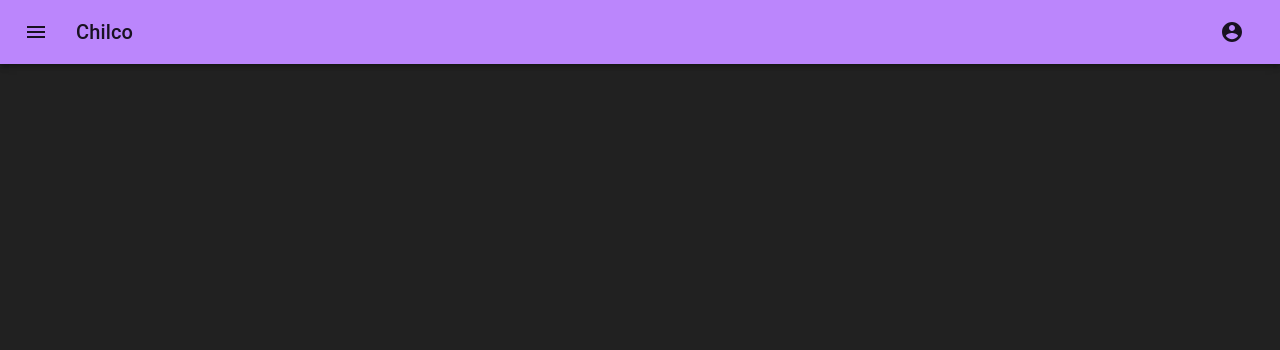
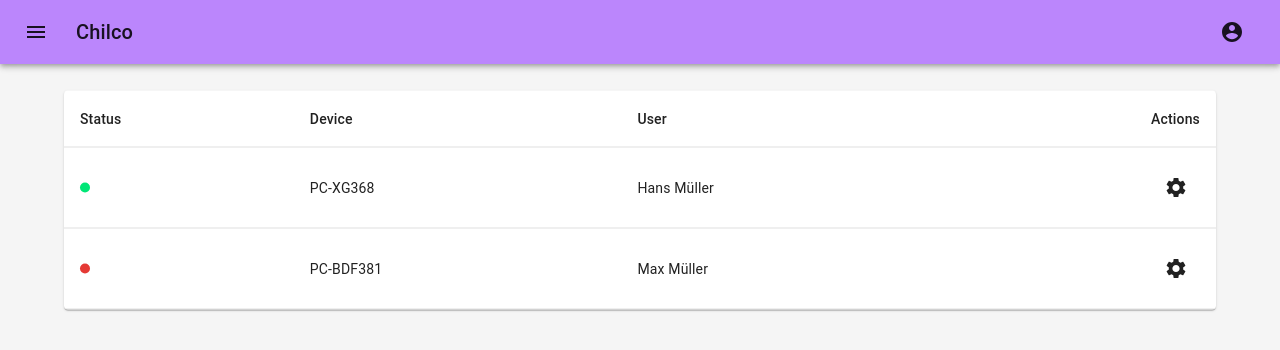
Before and after one commit to kaleresan/Chilco, a React (Create React App) app in the folder web-app/: page / in a window 1280 px wide. Shown: the top 350 px of the page. Built offline with nearby package versions, Linux system fonts and the light colour scheme.

Commit message:
-Added basic device list using mock data

```diff
--- a/web-app/src/App.js
+++ b/web-app/src/App.js
@@ -17,7 +17,7 @@ const theme = createMuiTheme({
       contrastText: "#000000"
     },
     background: {
-      default: "#212121"
+      default: "#f5f5f5"
     }
   }
 });
--- a/web-app/src/components/Devices.js
+++ b/web-app/src/components/Devices.js
@@ -0,0 +1,79 @@
+import React from 'react';
+import { makeStyles } from '@material-ui/core/styles';
+import Table from '@material-ui/core/Table';
+import TableBody from '@material-ui/core/TableBody';
+import TableCell from '@material-ui/core/TableCell';
+import TableHead from '@material-ui/core/TableHead';
+import TableRow from '@material-ui/core/TableRow';
+import Paper from '@material-ui/core/Paper';
+import IconButton from '@material-ui/core/IconButton';
+import SettingsIcon from '@material-ui/icons/Settings';
+
+const useStyles = makeStyles({
+  root: {
+    width: '90%',
+    position: 'absolute', left: '50%', top: '25%',
+    transform: 'translate(-50%, -50%)',
+    overflowX: 'auto',
+  },
+  table: {
+    minWidth: 650,
+  },
+  dot: {
+  height: '10px',
+  width: '10px',
+  borderRadius: '50%',
+  display: 'inline-block'
+  }
+});
+
+function createData(name, user, isOnline) {
+  return { name, user, isOnline};
+}
+
+function statusColor(isOnline)  {
+  if (isOnline) return {backgroundColor:'#00e676'};
+  return {backgroundColor:'#e53935'}
+}
+
+const rows = [
+  createData('PC-XG368', 'Hans Müller', true),
+  createData('PC-BDF381', 'Max Müller', false)
+];
+
+export default function SimpleTable() {
+  const classes = useStyles();
+
+  return (
+    <Paper className={classes.root}>
+      <Table className={classes.table} aria-label="simple table">
+        <TableHead>
+          <TableRow>
+            <TableCell align="left">Status</TableCell>
+            <TableCell align="left">Device</TableCell>
+            <TableCell align="left">User</TableCell>
+            <TableCell align="right">Actions</TableCell>
+          </TableRow>
+        </TableHead>
+        <TableBody>
+          {rows.map(row => (
+            <TableRow key={row.name}>
+            <TableCell align="left">
+              <span className={classes.dot} style={statusColor(row.isOnline)}></span>
+            </TableCell>
+              <TableCell component="th" scope="row">
+                {row.name}
+              </TableCell>
+              <TableCell align="left">{row.user}</TableCell>
+              <TableCell align="right">
+                <IconButton edge="start" className={classes.settingsButton} color="inherit" aria-label="settings">
+                  <SettingsIcon />
+                </IconButton>
+              </TableCell>
+            </TableRow>
+          ))}
+        </TableBody>
+      </Table>
+    </Paper>
+  );
+}
--- a/web-app/src/components/Main.js
+++ b/web-app/src/components/Main.js
@@ -1,6 +1,7 @@
 import React, { Component } from "react";
 import MainAppBar from "./MainAppBar"
 import SideDrawer from "./SideDrawer"
+import Devices from "./Devices"
 
 export class Main extends Component {
   constructor (props) {
@@ -26,9 +27,11 @@ export class Main extends Component {
     <MainAppBar
     onChildClick={this.handleMenuBarOpen}
     />
+    <Devices/>
     <SideDrawer
     openMenuBar={this.state.openMenuBar} onMenuBarClose={this.handleMenuBarClose}
     />
+
     </div>
   )
 }
--- a/web-app/src/components/SideDrawer.js
+++ b/web-app/src/components/SideDrawer.js
@@ -35,6 +35,7 @@ export default function SideDrawer(props) {
       className={classes.list}
       role="presentation"
       onKeyDown={openDrawer(false)}
+      onClick={openDrawer(false)}
     >
       <List>
         {["Devices"].map((text, index) => (
```
Also changed, not shown: web-app/src/components/Device.js (deleted).
